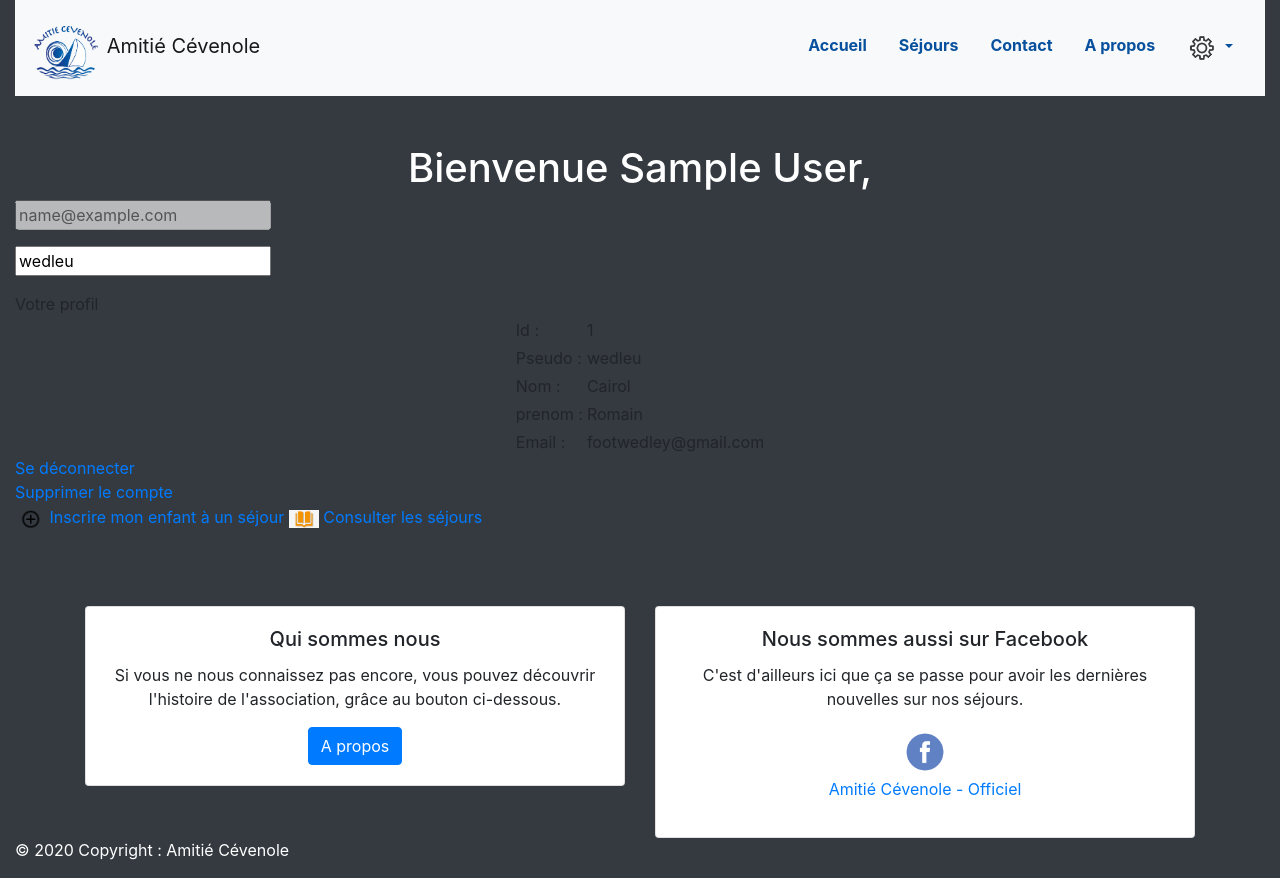
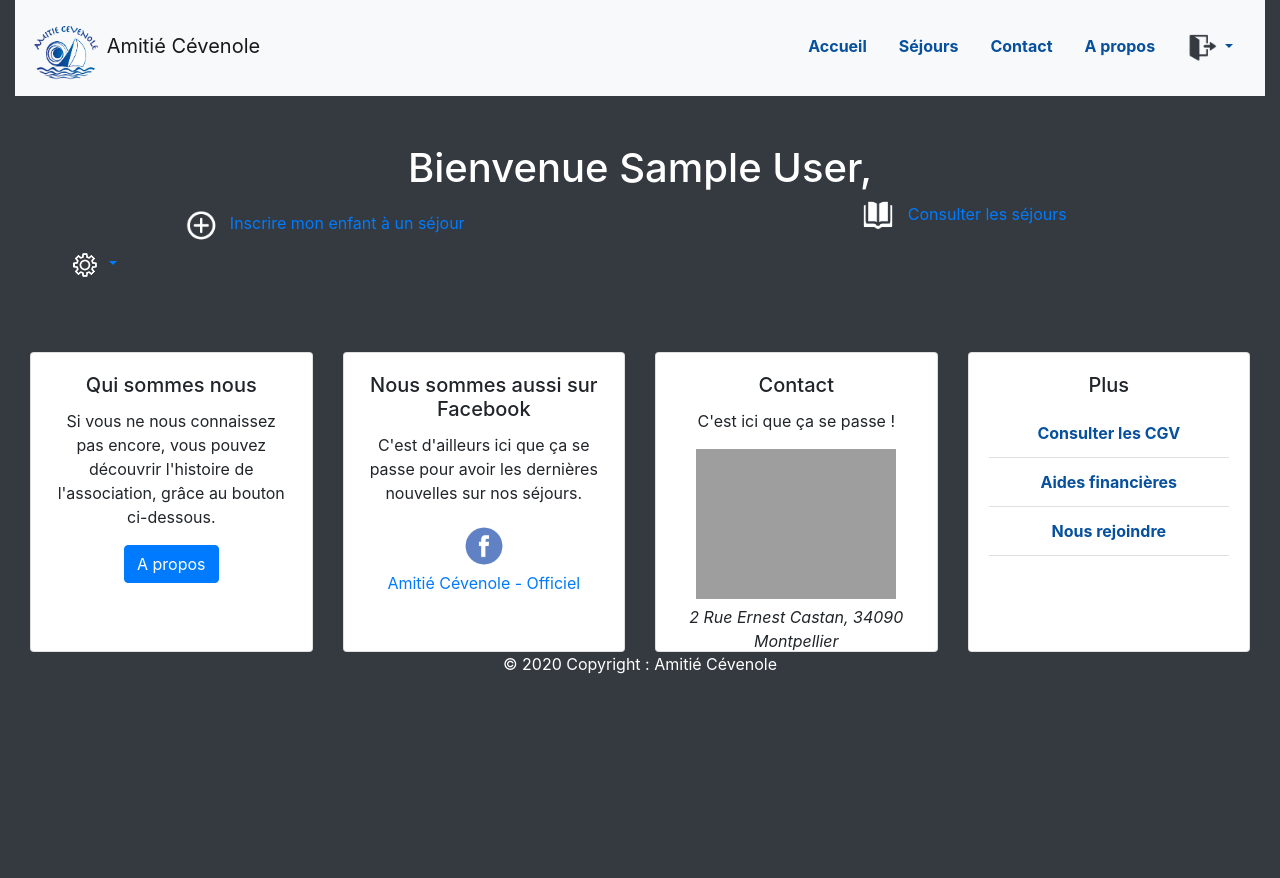
Before and after one commit to WellWedley/aepc, a PHP site: page /welcome.php in a window 1280 px wide. After the commit the page ends 674 px from the top, so only its background shows below. Run offline with PHP 8.4, Linux system fonts and the light colour scheme; the visitor is signed in with stand-in values (Sample User, id 1); data comes from the database, SQL or seed files in the repository; grey boxes are pictures that could not be loaded.

Commit message:
visual and bootstrap changes

```diff
--- a/footer.php
+++ b/footer.php
@@ -1,18 +1,18 @@
-<?php include 'bootstrap_scripts.php'?>
+<?php include 'bootstrap_scripts.php' ?>
 <footer class="page-footer mt-5">
-  <div class="container">
-    <div class="row">
-      <div class="col-sm-6">
-        <div class="card">
-          <div class="card-body text-center">
+  <div class="container-fluid">
+    <div class="row ">
+      <div class="col-md-3 ">
+        <div class="card card-foot">
+          <div class="card-body text-center ">
             <h5 class="card-title ">Qui sommes nous</h5>
-            <p class="card-text">Si vous ne nous connaissez pas encore, vous pouvez découvrir l'histoire de l'association, grâce au bouton ci-dessous.</p>
+            <p class="card-text ">Si vous ne nous connaissez pas encore, vous pouvez découvrir l'histoire de l'association, grâce au bouton ci-dessous.</p>
             <a href="./apropos.php" class="btn btn-primary">A propos</a>
           </div>
         </div>
       </div>
-      <div class="col-sm-6">
-        <div class="card">
+      <div class="col-md-3">
+        <div class="card card-foot">
           <div class="card-body text-center">
             <h5 class="card-title ">Nous sommes aussi sur Facebook</h5>
             <p class="card-text">C'est d'ailleurs ici que ça se passe pour avoir les dernières nouvelles sur nos séjours.</p>
@@ -23,8 +23,36 @@
           </div>
         </div>
       </div>
+      <div class="col-md-3 ">
+        <div class="card card-foot">
+          <div class="card-body text-center">
+            <h5 class="card-title ">Contact</h5>
+            <p class="card-text">C'est ici que ça se passe ! </p>
+            <iframe src="https://www.google.com/maps/embed?pb=!1m14!1m8!1m3!1d11553.603335991736!2d3.8811282!3d43.6190156!3m2!1i1024!2i768!4f13.1!3m3!1m2!1s0x0%3A0x92ff8424f62abf17!2sAmiti%C3%A9%20C%C3%A9venole%20(AEPC)!5e0!3m2!1sfr!2sfr!4v1606397902024!5m2!1sfr!2sfr" width="200" height="" frameborder="0" style="border:0;" allowfullscreen="" aria-hidden="false" tabindex="0">
+            </iframe>
+            <p><em>2 Rue Ernest Castan, 34090 Montpellier</em></p>
+            </a>
+          </div>
+        </div>
+      </div>
+      <div class="col-md-3 ">
+        <div class="card card-foot">
+          <div class="card-body text-center">
+            <h5 class="card-title ">Plus</h5>
+            <ul class="list-group list-group-flush">
+              <li class="list-group-item"> <a href="">Consulter les CGV</a></li>
+              <li class="list-group-item"> <a href="">Aides financières</a></li>
+              <li class="list-group-item"><a href="">Nous rejoindre</a></li>
+              <a href=""></a>
+            </ul>
+
+            </a>
+          </div>
+        </div>
+
+      </div>
     </div>
   </div>
-  <p class="text-white"> © 2020 Copyright : Amitié Cévenole </p>
+  <p class="text-white text-center"> © 2020 Copyright : Amitié Cévenole </p>
 
 </footer>
--- a/header.php
+++ b/header.php
@@ -4,6 +4,7 @@
         <img width="70" height="70" src="./img/logo/logo_amitie_cevenole1.png" alt="Logo de l'association Amitie Cevenole">
         Amitié Cévenole
     </a>
+
     <ul class="nav justify-content-center">
         <li class="nav-item">
             <a class="nav-link active" href="./index.php">Accueil</a>
@@ -18,13 +19,14 @@
             <a class="nav-link" href="./apropos.php">A propos</a>
         </li>
         <?php
+
         $curPageName = substr($_SERVER["SCRIPT_NAME"], strrpos($_SERVER["SCRIPT_NAME"], "/") + 1);
         if (isset($_SESSION['email']) || isset($_SESSION['pseudo'])) {
             echo '
             <li class="nav-item dropdown">
-                <a class="nav-link dropdown-toggle" data-toggle="dropdown" role="button" aria-haspopup="true" aria-expanded="false">
-                    <img width="30"src="./img/logo/option.png">
-                    </a>
+                    <a class="nav-link dropdown-toggle" data-toggle="dropdown" role="button" aria-haspopup="true" aria-expanded="false">
+                        <img width="30"src="./img/logo/logout.png">
+                        </a>
 
                 <div class="dropdown-menu dropdown-menu-right">';
 
--- a/style.css
+++ b/style.css
@@ -1,7 +1,4 @@
-.caroussel-container {
-	width: 80%;
-	margin: 0 20%
-}
+
 
 li a {
 	color: #07509d;
@@ -48,3 +45,7 @@ li a {
   transform: translate(-50%, -50%);
   text-align: center;
 }
+
+.card-foot{
+  height:300px ;
+}
--- a/welcome.php
+++ b/welcome.php
@@ -4,16 +4,21 @@ include 'session.php';
 ?>
 <!DOCTYPE html>
 <html>
-<?php include 'head.php'?>
+<?php include 'head.php' ?>
 
 <body class="bg-dark">
 	<div class="container-fluid">
-		<?php include 'header.php'?>
-		<div id="center">
-			<div id="center-set">
-				<h1 style="color:white" align='center'>Bienvenue <?php echo $_SESSION['prenom_anim'] ?>,</h1>
+		<?php include 'header.php' ?>
 
-				<div id="contentbox">
+		<h1 class="text-center" style="color:white">Bienvenue <?php echo $_SESSION['prenom_anim'] ?>,</h1>
+		<div class="row text-center">
+			<div class="col-md-6"><a href="#"><img width="50" src="./img/logo/plus.png" alt="Inscription"> Inscrire mon enfant à un séjour</a>
+			</div>
+			<div class="col-md-6"><a href="./sejours.php"><img width="50" src="./img/logo/read2.png" alt="consulter les séjours"> Consulter les séjours</a></div>
+		</div>
+
+
+		<div class="row" id="">
 			<?php
 			$sql = "SELECT * FROM animateurs where id_anim='$loggedin_id'";
 			$result = mysqli_query($con, $sql);
@@ -25,75 +30,39 @@ include 'session.php';
 			while ($rows = mysqli_fetch_array($result)) {
 
 			?>
-						<form action="">
-							<p> <input type="text" value="<?php echo $loggedin_session ?>" disabled></p>
-							<p><input type="text" value="<?php echo $rows['pseudo_anim'] ?>"></p>
+				<div class="column">
+					</div>
 
-						</form>
-						<div id="signup">
-							<div id="signup-st">
-								<form action="" method="POST" id="info_user" id="reg">
-									<div id="reg-head" class="headrg">Votre profil</div>
-									<table border="0" align="center" cellpadding="2" cellspacing="0">
-										<tr id="lg-1">
-											<td class="tl-1">
-												<div align="left" id="tb-name">Id : </div>
-											</td>
-											<td class="tl-4"><?php echo $rows['id_anim']; ?></td>
-										</tr>
-										<tr id="lg-1">
-											<td class="tl-1">
-												<div align="left" id="tb-name">Pseudo :</div>
-											</td>
-											<td class="tl-4"><?php echo $rows['pseudo_anim']; ?></td>
-										</tr>
-										<tr id="lg-1">
-											<td class="tl-1">
-												<div align="left" id="tb-name">Nom :</div>
-											</td>
-											<td>
-												<?php echo $rows['nom_anim']; ?>
-											</td>
-										</tr>
-										<tr>
-											<td>
-												<div align="left" id="tb-name">prenom :</div>
-											</td>
-											<td class="tl-4"><?php echo $rows['prenom_anim']; ?>
-											</td>
-										</tr>
-										<tr id="lg-1">
-											<td class="tl-1">
-												<div align="left" id="tb-name">Email :</div>
-											</td>
-											<td class="tl-4"><?php echo $rows['mail_anim']; ?></td>
-										</tr>
-									</table>
-									<div id="reg-bottom" class="btmrg"></div>
-								</form>
+
+
+				<div class="container" id="login">
+					<div class="row">
+						<div class="dropdown" id="">
+							<a class="dropdown-toggle" data-toggle="dropdown" role="button" aria-haspopup="true" aria-expanded="false">
+								<img width="30" src="./img/logo/option_white.png">
+							</a>
+							<div class="dropdown-menu dropdown-menu-left">
+								<div class="dropdown-item">
+									<button class="btn"> Modifier mes données</button>
+								</div>
+								<div class="dropdown-item">
+									<button class="btn" href="#"> Supprimer mon compte</button>
 								</div>
 							</div>
-						<div id="login">
-							<div id="login-sg">
-								<div id="st"><a href="logout.php" id="st-btn">Se déconnecter</a></div>
-								<div id="st"><a href="deleteac.php" id="st-btn">Supprimer le compte</a></div>
-								<a href="#"><img width="30" src="./img/logo/plus.png" alt="Inscription"> Inscrire mon enfant à un séjour</a>
-								<a href="./sejours.php"><img width="30" src="./img/logo/read.png" alt="consulter les séjours"> Consulter les séjours</a>
 						</div>
 						</div>
-
 					<?php
 					// close while loop
 				}
 					?>
 					</div>
 				</div>
-		</div>
+
 				</br>
 				<div id="footer">
-		<?php include 'footer.php'?>
+					<?php include 'footer.php' ?>
 				</div>
-	</div>
+
 </body>
 
 </html>
```
Also changed, not shown: index.php (+7 -7 lines), img/logo/option_white.png (added), img/logo/plus.png, img/logo/read2.png (added). Lines whose indentation alone changed are shown as unchanged.
